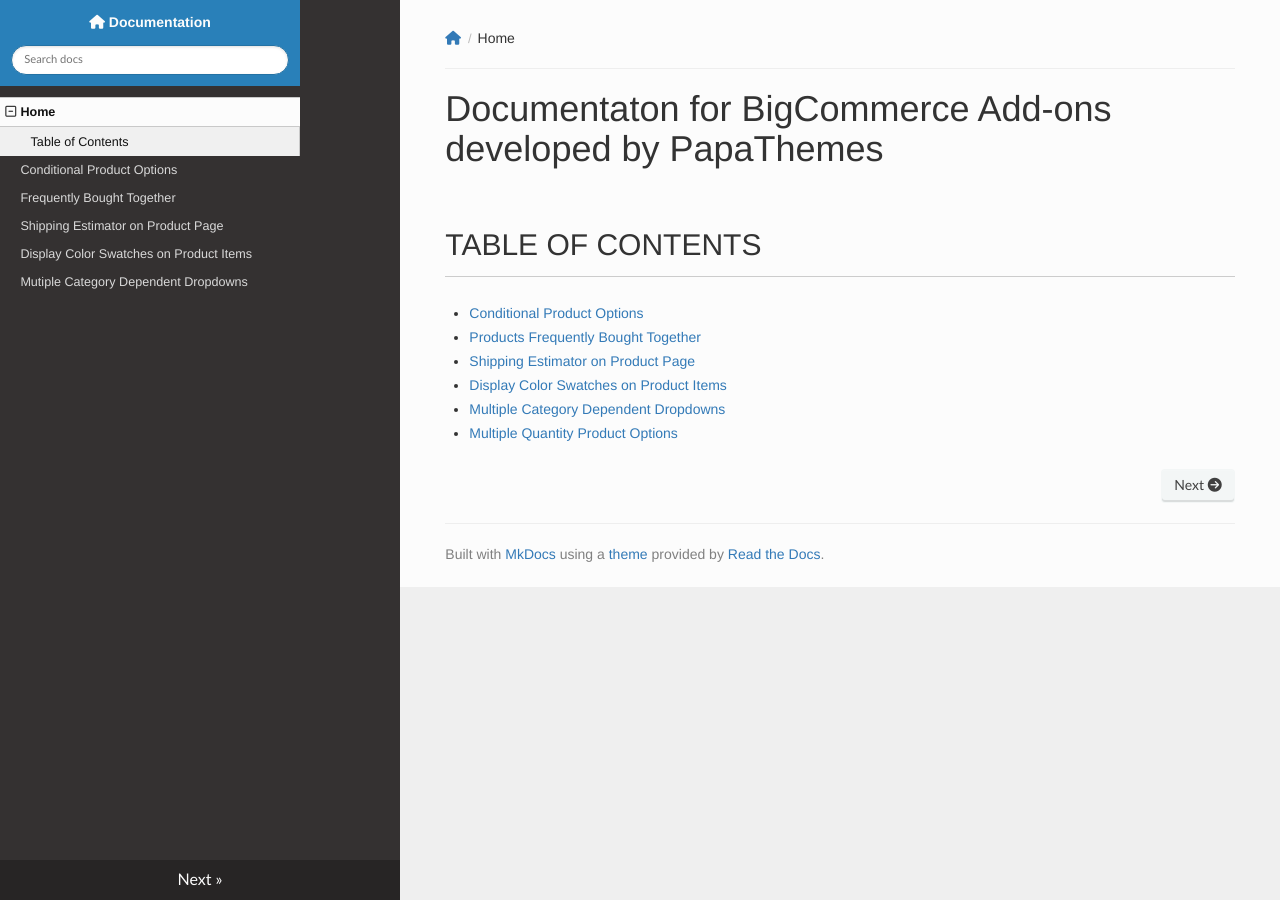
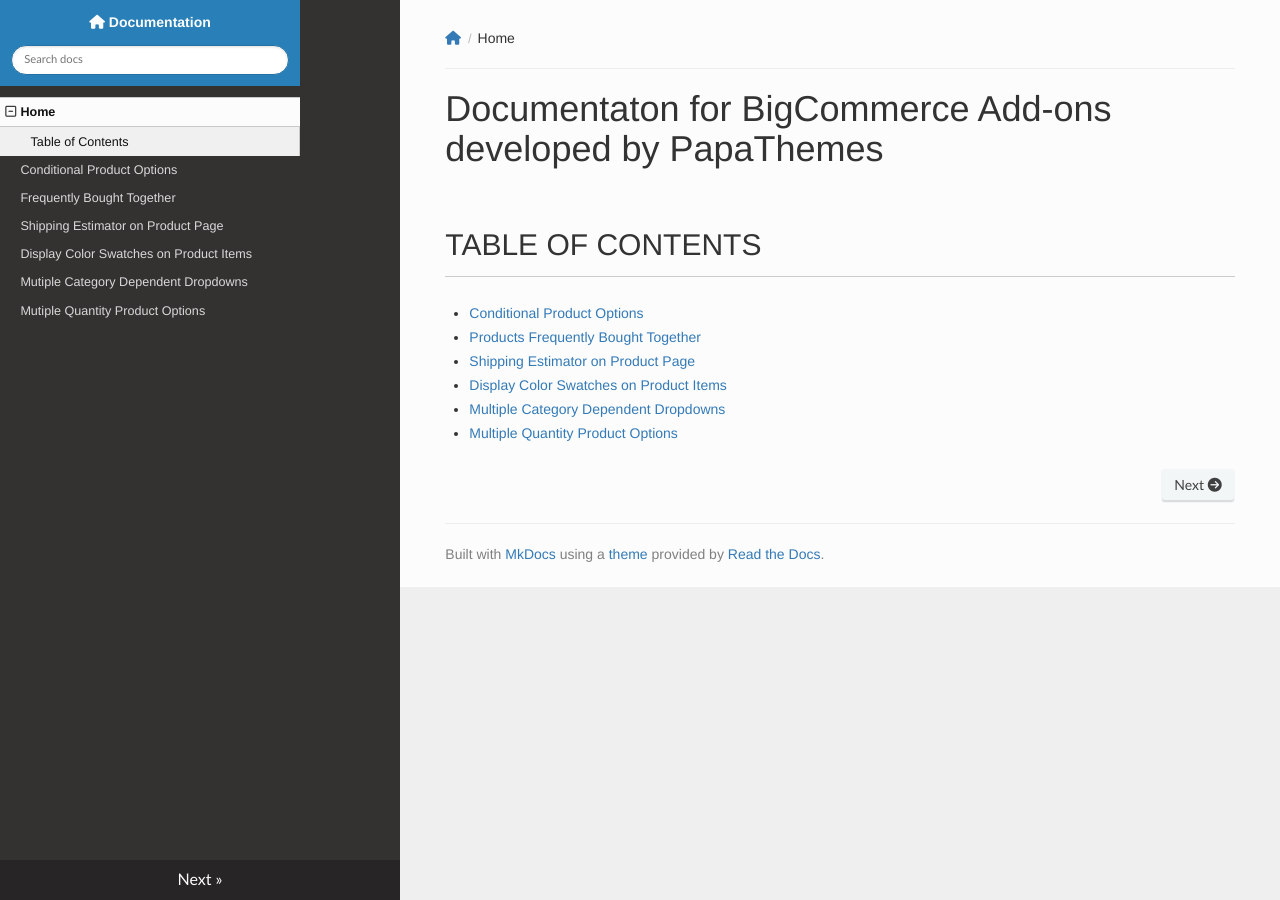
Before and after one commit to tvlgiao/bc-addons-docs, an MkDocs documentation site: the page built from docs/index.md, in a window 1280 px wide. Built offline with MkDocs 1.6.1, drawn with Linux system fonts in a browser that asks for light colours; nearby versions of some CDN libraries.

Commit message:
Link multiple-quantity-product-options

```diff
--- a/mkdocs.yml
+++ b/mkdocs.yml
@@ -6,6 +6,7 @@
 - Shipping Estimator on Product Page: shipping-estimator.md
 - Display Color Swatches on Product Items: color-swatches.md
 - Mutiple Category Dependent Dropdowns: mutiple-category-dependent-dropdowns.md
+- Mutiple Quantity Product Options: multiple-quantity-product-options.md
 theme: readthedocs
 use_directory_urls: false
 
```
